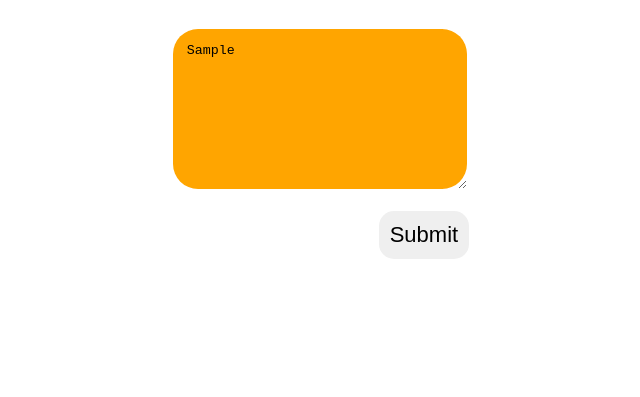
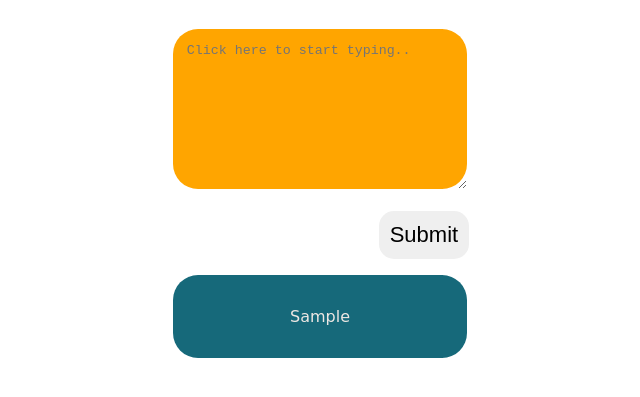
Before and after one commit to wctcprog98/diaryApp, a plain HTML site: page index.html in a window 1280 px wide. Both pictures are taken after typing "Sample" into the empty fields and a click on the button "Submit". Shown: the part 127-524 px from the top of the page, without its empty margins (320-960 px from the left). Drawn offline with Linux system fonts and the light colour scheme.

Commit message:
form functioning and clearing

```diff
--- a/css/style.css
+++ b/css/style.css
@@ -42,3 +42,11 @@ body {
 #submit:focus {
     outline: none;
 }
+
+#entries {
+    background-color: #16697A;
+    color: #EDE7E3;
+    border-radius: 25px;
+    border: unset;
+    font-family: cursive;
+}
--- a/index.html
+++ b/index.html
@@ -9,9 +9,11 @@
 <body>
     <h1 class="title">My Personal Diary</h1>
     <form id="entry-form">
-        <textarea name="entry-area" class="entry-textbox" placeholder="Click here to start typing.." cols="30" rows="10"></textarea>
+        <textarea class="entry-textbox" placeholder="Click here to start typing.." cols="30" rows="10"></textarea>
         <br><br>
         <button type="submit" id="submit">Submit</button>
+        <!-- User entries will append here -->
+        <section id="entries"></section>
     </form>
     <script src="js/index.js"></script>
 </body>
--- a/js/index.js
+++ b/js/index.js
@@ -1,12 +1,28 @@
-// let submitBtn = document.getElementById('submit')
-// submitBtn.addEventListener('click', function () {
 
-// })
-
+//form
 const entryForm = document.getElementById('entry-form')
+//entries section
+let entriesSection = document.getElementById('entries')
+//variable to store entries
+let textbox = document.getElementsByClassName('entry-textbox')
 
 function addEntryToDom(event) {
     event.preventDefault();
+      //clear form
+    //   textbox[0].value = ''
+    const entryDiv = document.createElement('div')
+    entryDiv.className ='single-entry'
+    entryDiv.innerText = textbox[0].value
+    entriesSection.appendChild(entryDiv)
+    textbox[0].value = ''
 }
 
 entryForm.addEventListener('submit', addEntryToDom)
+const submitBtn = document.getElementById('submit')
+
+submitBtn.addEventListener('click', function () {
+    console.log('clicked')
+    entriesSection.style.padding = '2em'
+    entriesSection.style.maxWidth = '20em'
+    entriesSection.style.marginTop = '1em'
+})
```
